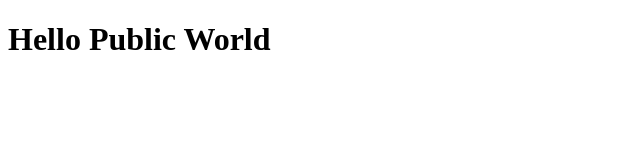
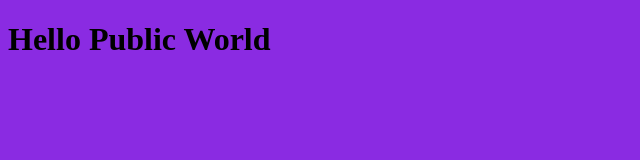
Before and after one commit to blackhacker09/Project3, a plain HTML site: page index.html in a window 1280 px wide. Shown: the whole page, without its empty margins (0-640 px from the left). Drawn offline with Linux system fonts and the light colour scheme.

Commit message:
added css and linked

```diff
--- a/index.html
+++ b/index.html
@@ -4,6 +4,7 @@
         <meta charset="UTF-8" />
         <meta name="viewport" content="width=device-width, initial-scale=1.0" />
         <title>Document</title>
+        <link rel="stylesheet" href="style.css" />
     </head>
     <body>
         <h1>Hello Public World</h1>
--- /dev/null
+++ b/style.css
@@ -0,0 +1,3 @@
+body {
+    background-color: blueviolet;
+}
```
